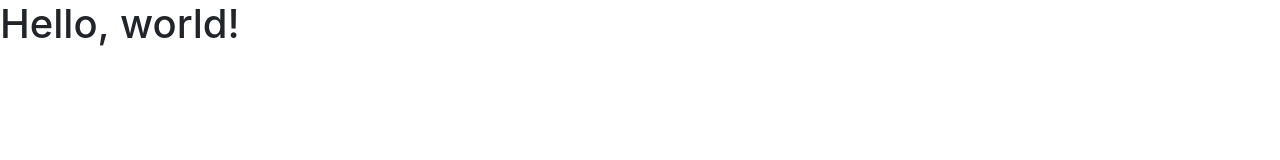
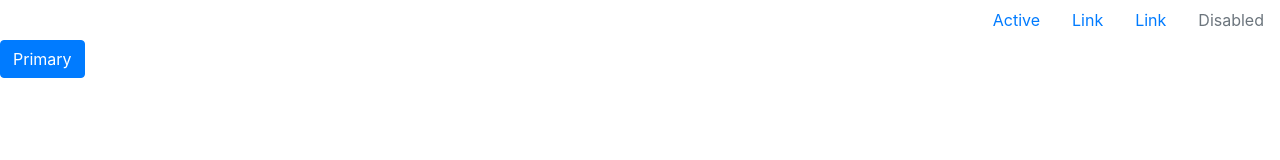
Before and after one commit to AnwarArt/Website, a plain HTML site: page index.html in a window 1280 px wide. Drawn offline with nearby package versions, Linux system fonts and the light colour scheme.

Commit message:
upload ke 2

```diff
--- a/index.html
+++ b/index.html
@@ -11,7 +11,21 @@
     <title>Hello, world!</title>
   </head>
   <body>
-    <h1>Hello, world!</h1>
+        <ul class="nav justify-content-end">
+                <li class="nav-item">
+                  <a class="nav-link active" href="#">Active</a>
+                </li>
+                <li class="nav-item">
+                  <a class="nav-link" href="#">Link</a>
+                </li>
+                <li class="nav-item">
+                  <a class="nav-link" href="#">Link</a>
+                </li>
+                <li class="nav-item">
+                  <a class="nav-link disabled" href="#" tabindex="-1" aria-disabled="true">Disabled</a>
+                </li>
+              </ul>
+    <button type="button" class="btn btn-primary">Primary</button>
 
     <!-- Optional JavaScript -->
     <!-- jQuery first, then Popper.js, then Bootstrap JS -->
```
Also changed, not shown: script.js (added).
